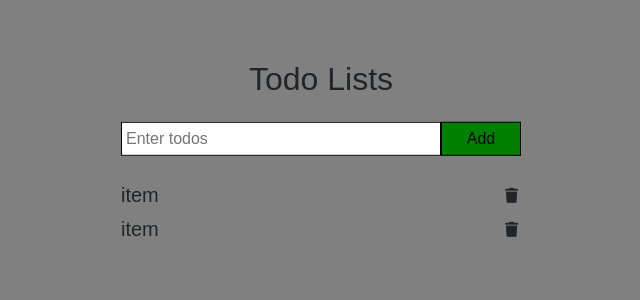
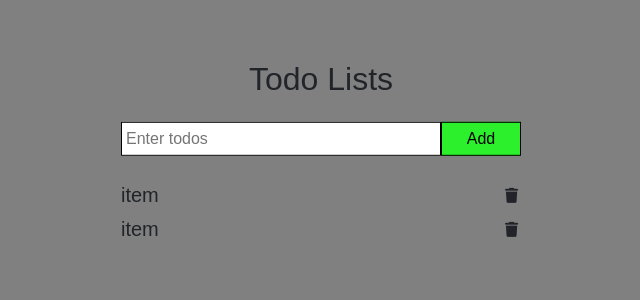
Before and after one commit to Rahul-N-a-n-d-a/todo-app-React, a React (Create React App) app: page / in a window 1280 px wide. In both pictures the pointer is over the button "Add". Shown: the top 300 px of the page, without its empty margins (319-959 px from the left). Built offline with nearby package versions, Linux system fonts and the light colour scheme.

Commit message:
add button hover effect

```diff
--- a/src/components/Todos/todos.css
+++ b/src/components/Todos/todos.css
@@ -30,6 +30,9 @@ body {
     cursor: pointer;
     background-color: green;
 }
+.add-btn:hover {
+    background-color: rgb(44, 240, 44);
+}
 ul {
     padding-left: 0;
 }
```
